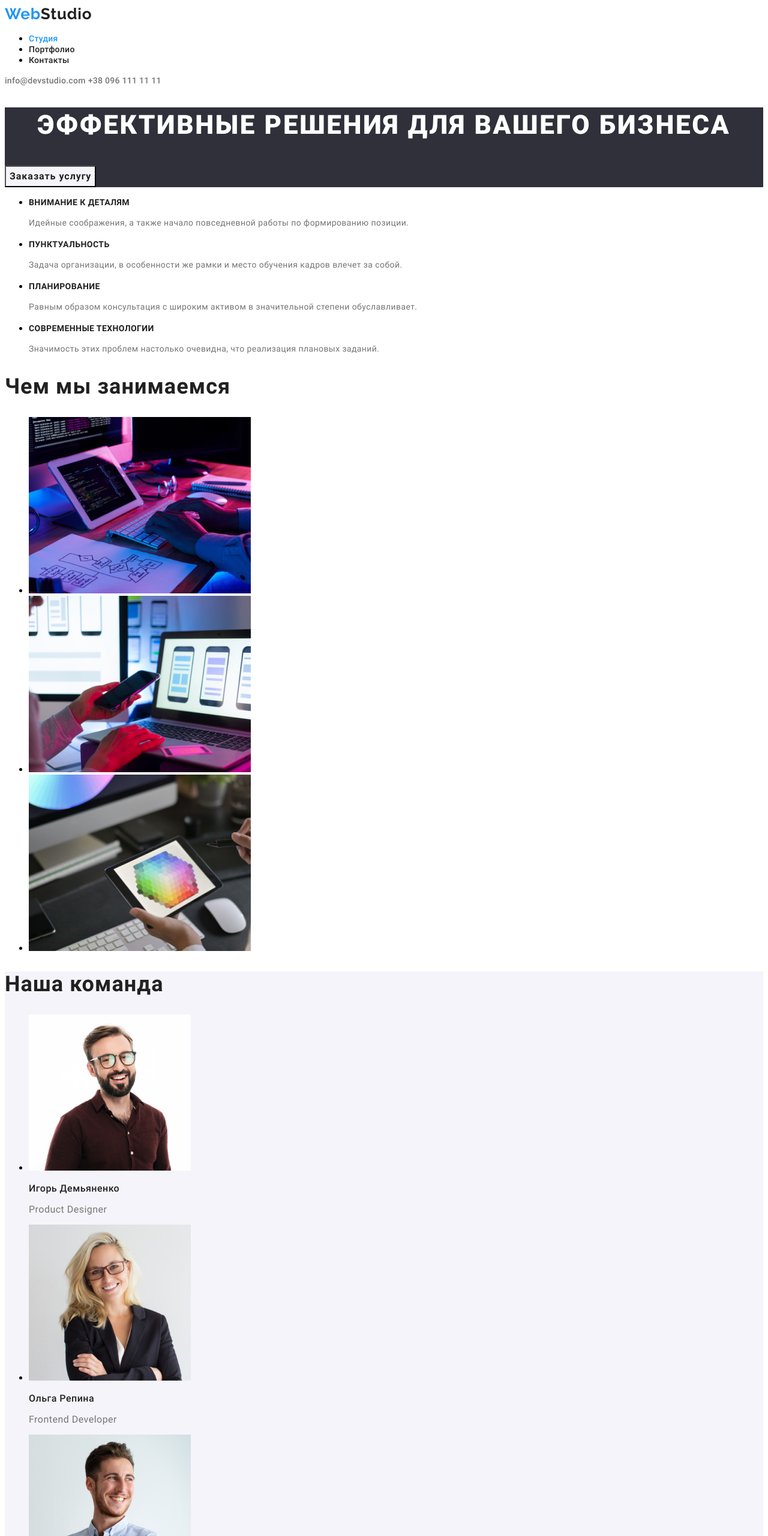
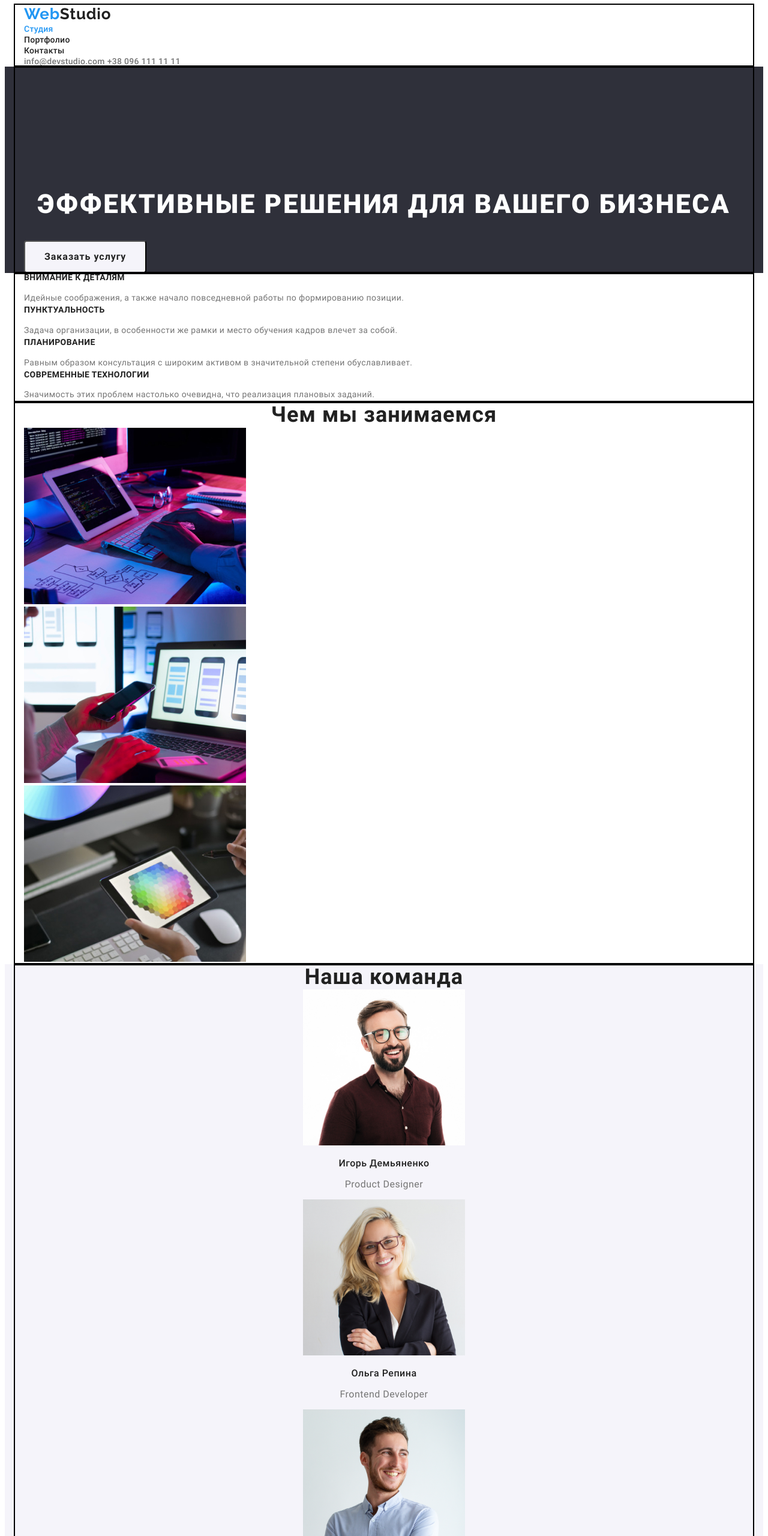
Before and after one commit to irvil-js/goit-markup-hw-03, a plain HTML site: page index.html in a window 1280 px wide. Shown: the top 2560 px of the page at 60% size. Drawn offline with Linux system fonts and the light colour scheme.

Commit message:
стилизация кнопок  и контейнеры

```diff
--- a/css/styles.css
+++ b/css/styles.css
@@ -68,15 +68,6 @@
   --main-bckgrnd: #2f303a;
   --white-clr: #ffffff;
 }
-/*
-body {
-  font-family: "Roboto", sans-serif;
-  font-style: normal;
-  font-weight: normal;
-  font-size: 14px;
-  line-height: 1.71;
-  letter-spacing: 0.03em;
-}*/
 
 .hero {
   background-color: #2f303a;
@@ -141,6 +132,9 @@ body {
 }
 
 .section-title {
+  margin-top: 0px;
+  margin-bottom: 0px;
+
   font-family: "Roboto", sans-serif;
   font-style: normal;
   font-weight: 700;
@@ -155,13 +149,16 @@ body {
 }
 
 .main-title {
+  margin-top: 0px;
+  margin-bottom: 30px;
+  padding-top: 200px;
+
   color: var(--white-clr);
   font-family: "Roboto", sans-serif;
   font-style: normal;
   font-weight: 900;
   font-size: 44px;
   line-height: 1.36;
-
   text-align: center;
   letter-spacing: 0.06em;
   text-transform: uppercase;
@@ -175,6 +172,20 @@ body {
   font-size: 16px;
   line-height: 1.19;
   letter-spacing: 0.03em;
+}
+
+.team-item {
+  text-align: center;
+}
+h1,
+h2 {
+  text-align: center;
+}
+
+.list {
+  list-style: none;
+  padding: 0px;
+  margin: 0px;
 }
 
 .section-staff {
@@ -228,6 +239,7 @@ body {
 }
 
 .btn-service {
+  display: inline-block;
   font-family: "Roboto", sans-serif;
   font-style: normal;
   font-weight: 700;
@@ -235,24 +247,30 @@ body {
   line-height: 1.88;
   text-align: center;
   letter-spacing: 0.06em;
+  padding: 10px 32px;
   background-color: #f5f4fa;
   color: var(--title-color);
+  border-radius: 4px;
 }
 
 .btn-service:hover,
 .btn-service:focus {
   background-color: var(--accent-color);
+  color: var(--white-clr);
 }
 
 .btn {
+  display: inline-block;
   font-family: "Roboto", sans-serif;
   font-style: normal;
   font-weight: 500;
   font-size: 16px;
   line-height: 1.62;
   letter-spacing: 0.03em;
+  padding: 6px 22px;
   background-color: #f5f4fa;
   color: var(--title-color);
+  border-radius: 4px;
 }
 
 .btn:hover,
@@ -288,3 +306,17 @@ body {
 .site-nav .link-nav.current {
   color: var(--accent-color);
 }
+
+.container {
+  width: 1200px;
+  padding-left: 15px;
+  padding-right: 15px;
+  margin-left: auto;
+  margin-right: auto;
+  outline: 2px solid;
+  margin-top: 0px;
+  margin-bottom: 0px;
+}
+.text:last-child {
+  margin-bottom: 0px;
+}
--- a/index.html
+++ b/index.html
@@ -12,13 +12,14 @@
   </head>
 
   <body>
+    <div class="container">
       <header>
         <nav>
           <a href="./" lang="en" class="logo-style link"
             ><span class="logo-accent link">Web</span>Studio</a
           >
 
-        <ul class="site-nav">
+          <ul class="site-nav list">
             <li><a href="" class="link-nav link current">Студия</a></li>
             <li>
               <a href="./portfolio.html" class="link link-nav">Портфолио</a>
@@ -30,17 +31,21 @@
         <a href="mailto:info@devstudio.com" class="link">info@devstudio.com</a>
         <a href="tel:+380961111111" class="link">+38 096 111 11 11</a>
       </header>
+    </div>
 
     <main>
       <section class="hero">
+        <div class="container">
           <h1 class="main-title">эффективные решения для вашего бизнеса</h1>
           <button type="button" class="btn-service">Заказать услугу</button>
+        </div>
       </section>
 
       <section>
+        <div class="container">
           <h2 hidden>Наши преимущества</h2>
-        <ul>
-          <li>
+          <ul class="list">
+            <li class="item-text">
               <h3 class="title-advantages section-title">внимание к деталям</h3>
               <p class="text">
                 Идейные соображения, а также начало повседневной работы по
@@ -48,15 +53,15 @@
               </p>
             </li>
 
-          <li>
+            <li class="item-text">
               <h3 class="title-advantages section-title">пунктуальность</h3>
               <p class="text">
-              Задача организации, в особенности же рамки и место обучения кадров
-              влечет за собой.
+                Задача организации, в особенности же рамки и место обучения
+                кадров влечет за собой.
               </p>
             </li>
 
-          <li>
+            <li class="item-text">
               <h3 class="title-advantages section-title">планирование</h3>
               <p class="text">
                 Равным образом консультация с широким активом в значительной
@@ -64,7 +69,7 @@
               </p>
             </li>
 
-          <li>
+            <li class="item-text">
               <h3 class="title-advantages section-title">
                 современные технологии
               </h3>
@@ -74,11 +79,13 @@
               </p>
             </li>
           </ul>
+        </div>
       </section>
 
-      <section>
+      <section class="working">
+        <div class="container">
           <h2 class="section-title">Чем мы занимаемся</h2>
-        <ul>
+          <ul class="list">
             <li>
               <img
                 src="./img/gallery/img1.jpg"
@@ -104,13 +111,15 @@
               />
             </li>
           </ul>
+        </div>
       </section>
 
-      <section class="section-staff">
+      <section class="working section-staff">
+        <div class="container">
           <h2 class="section-title">Наша команда</h2>
 
-        <ul>
-          <li>
+          <ul class="list">
+            <li class="team-item">
               <img
                 src="./img/team/demjanenko.jpg"
                 alt="Игорь Демьяненко"
@@ -121,7 +130,7 @@
               <p lang="en" class="profession">Product Designer</p>
             </li>
 
-          <li>
+            <li class="team-item">
               <img
                 src="./img/team/repina.jpg"
                 alt="Ольга Репина"
@@ -132,7 +141,7 @@
               <p lang="en" class="profession">Frontend Developer</p>
             </li>
 
-          <li>
+            <li class="team-item">
               <img
                 src="./img/team/tarasov.jpg"
                 alt="Николай Тарасов"
@@ -143,7 +152,7 @@
               <p lang="en" class="profession">Marketing</p>
             </li>
 
-          <li>
+            <li class="team-item">
               <img
                 src="./img/team/ermakov.jpg"
                 alt="Михаил Ермаков"
@@ -154,16 +163,18 @@
               <p lang="en" class="profession">UI Designer</p>
             </li>
           </ul>
+        </div>
       </section>
     </main>
-    <footer>
-      <div class="footer-css">
+
+    <footer class="footer-css">
+      <div class="container">
         <a href="./" lang="en" class="logo-style footer link"
           ><span class="logo-accent link">Web</span>Studio</a
         >
         <address class="adress">
           <p class="adress-footer">г. Киев, пр-т Леси Украинки, 26</p>
-          <ul>
+          <ul class="list">
             <li>
               <a href="tel:+380961111111" class="link link-contact"
                 >+38 096 111 11 11</a
```
Lines whose indentation alone changed are shown as unchanged.
